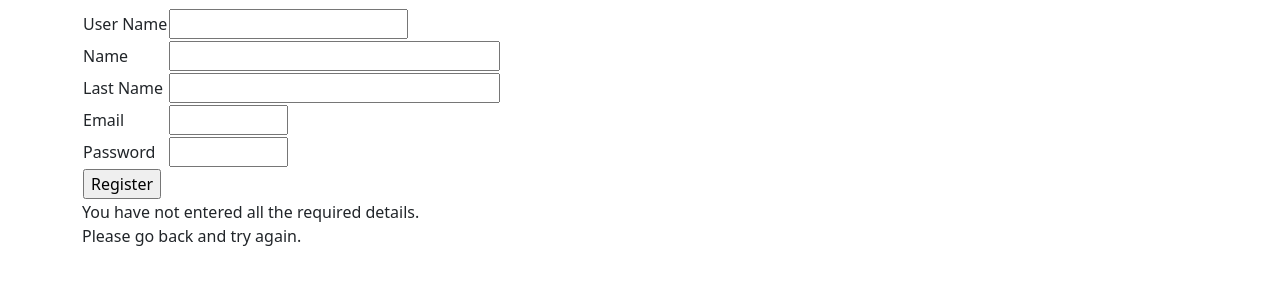
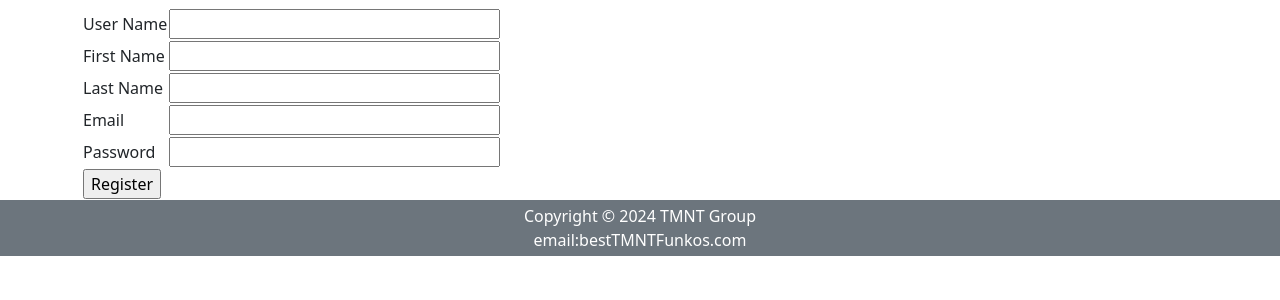
Before and after one commit to cr7st74n/DB_FinalProject, a PHP site: page /Signin.php in a window 1280 px wide. Shown: the part 142-442 px from the top of the page. Run offline with PHP 8.4, Linux system fonts and the light colour scheme; data that the repository does not hold is empty.

Commit message:
sign in page done

```diff
--- a/Signin.php
+++ b/Signin.php
@@ -14,23 +14,23 @@ to ensure proper margins
             <table border="0">
                 <tr>
                     <td>User Name</td>
-                    <td><input type="text" name="userName" maxlength="20" size="20"></td>
+                    <td><input type="text" name="userName" maxlength="255" size="30" required></td>
                 </tr>
                 <tr>
-                    <td>Name</td>
-                    <td> <input type="text" name="name" maxlength="30" size="30"></td>
+                    <td>First Name</td>
+                    <td><input type="text" name="name" maxlength="255" size="30" required></td>
                 </tr>
                 <tr>
                     <td>Last Name</td>
-                    <td> <input type="text" name="lastName" maxlength="60" size="30"></td>
+                    <td><input type="text" name="lastName" maxlength="255" size="30" required></td>
                 </tr>
                 <tr>
                     <td>Email</td>
-                    <td><input type="text" name="email" maxlength="7" size="7"></td>
+                    <td><input type="email" name="email" maxlength="100" size="30" required></td>
                 </tr>
                 <tr>
                     <td>Password</td>
-                    <td><input type="password" name="password" maxlength="7" size="7"></td>
+                    <td><input type="password" name="password" maxlength="100" size="30" required></td>
                 </tr>
                 <tr>
                     <td colspan="2"><input type="submit" value="Register"></td>
@@ -38,51 +38,49 @@ to ensure proper margins
             </table>
         </form>
 
-        <!-- Create the user and insert it to the DB -->
         <?php
-            // create short variable names
-            $uName=$_POST['userName'];
-            $name=$_POST['name'];
-            $lname=$_POST['lastName'];
-            $email=$_POST['email'];
-            $password=$_POST['password'];
+        if ($_SERVER['REQUEST_METHOD'] === 'POST') {
+            // Retrieve and sanitize form inputs
+            $uName = $_POST['userName'] ?? null;
+            $name = $_POST['name'] ?? null;
+            $lname = $_POST['lastName'] ?? null;
+            $email = $_POST['email'] ?? null;
+            $password = $_POST['password'] ?? null;
 
             if (!$uName || !$name || !$lname || !$email || !$password) {
-                echo "You have not entered all the required details.<br />"
-                    . "Please go back and try again.";
+                echo "You have not entered all the required details.<br />Please go back and try again.";
                 exit;
             }
 
-            if (!get_magic_quotes_gpc()) {
-                $uName = addslashes($uName);
-                $name = addslashes($name);
-                $lname = addslashes($lname);
-                $email = doubleval($email);
-                $password = doubleval($password);
-            }
+            // Hash the password
+            $passwordHash = password_hash($password, PASSWORD_DEFAULT);
 
+            // Database connection
             @$db = new mysqli('localhost', 'gonzac43_testuser1', 'U^fdh{?}aMkc', 'gonzac43_finalproject');
 
-            if (mysqli_connect_errno()) {
-                echo "Error: Could not connect to database.  Please try again later.";
+            if ($db->connect_error) {
+                echo "Error: Could not connect to database. Please try again later.";
                 exit;
             }
 
-            $query = "insert into users values
-                ('" . $uName . "', '" . $name . "', '" . $lname . "', '" . $email . "', '" . $password . "')";
-            $result = $db->query($query);
+            // Prepared statement to prevent SQL injection
+            $query = "INSERT INTO USERS (UserName, FirstName, LastName, Email, PasswordHash)
+                      VALUES (?, ?, ?, ?, ?)";
+            $stmt = $db->prepare($query);
+            $stmt->bind_param('sssss', $uName, $name, $lname, $email, $passwordHash);
 
-            if ($result) {
-                echo  $db->affected_rows . " book inserted into database.";
+            if ($stmt->execute()) {
+                echo "User registered successfully!";
             } else {
-                echo "An error has occurred.  The item was not added.";
+                echo "An error has occurred. Please try again.";
             }
 
+            $stmt->close();
             $db->close();
+        }
         ?>
 
-        </div>
+    </div>
     <?php include("./view/footer.php"); ?>
 </body>
-
 </html>
```
